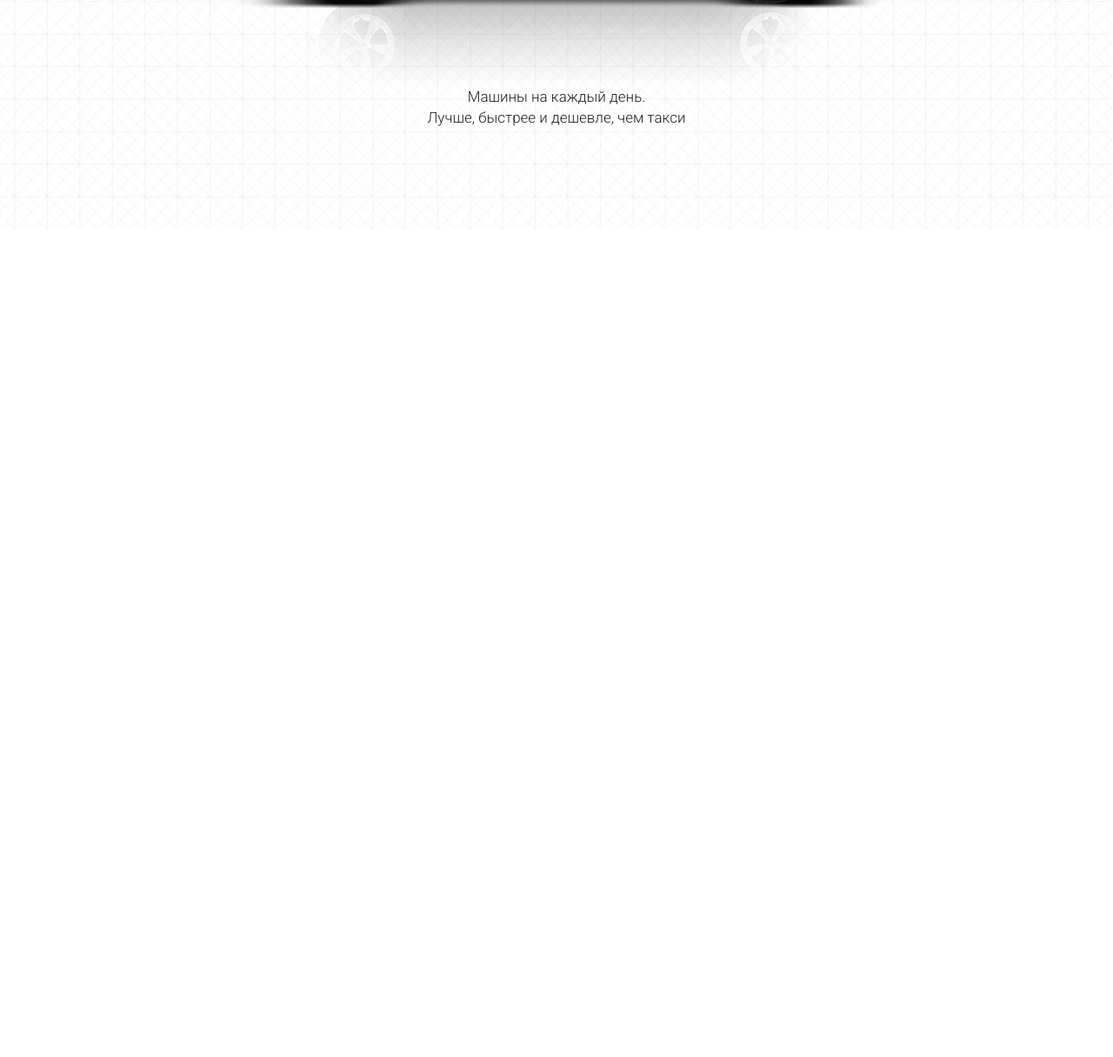
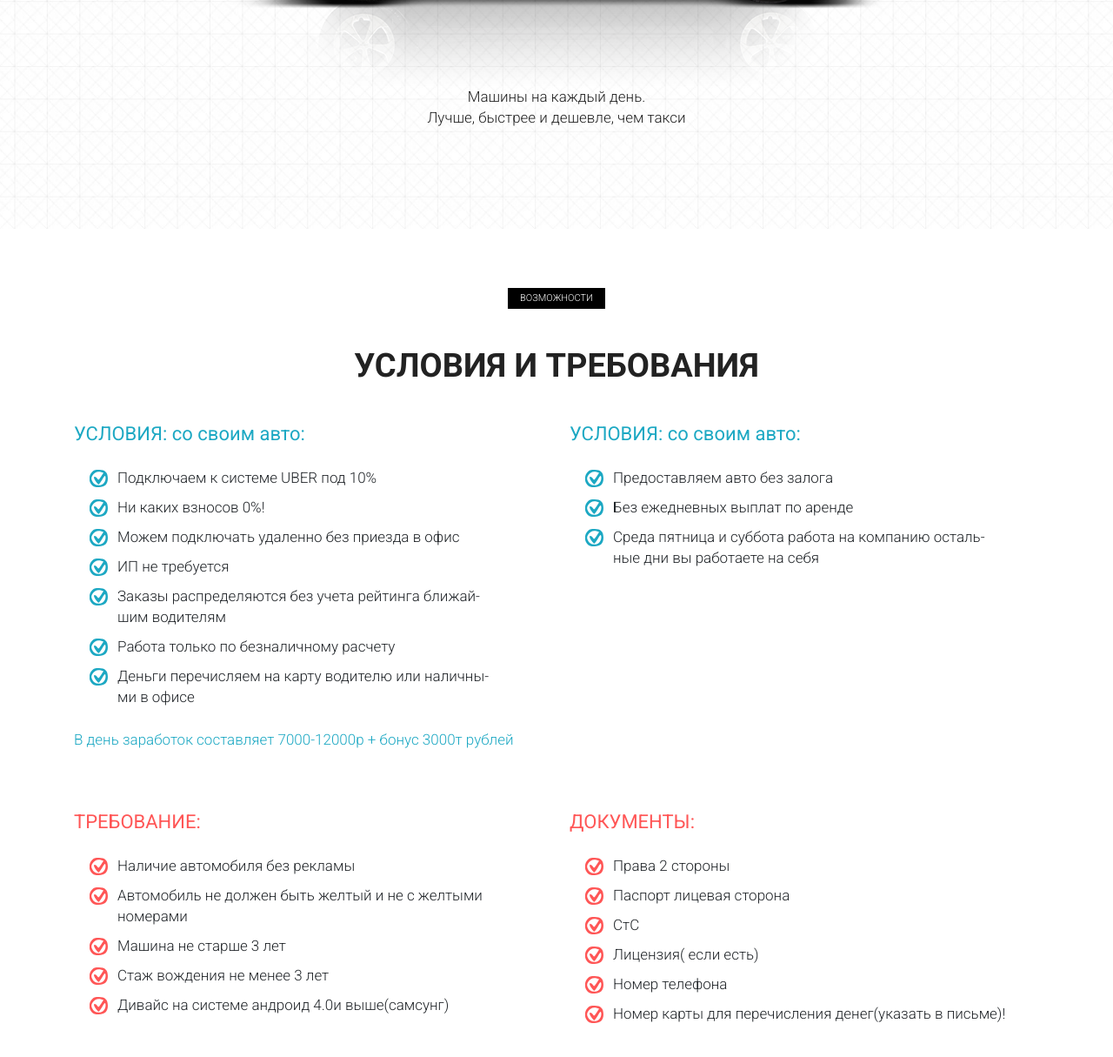
Before and after one commit to yrysNM/Web_Templates, a plain HTML site: page practice2Uber/src/index.html in a window 1280 px wide. Shown: the part 3341-4556 px from the top of the page at 87% size. Before the commit the page ends 3604 px from the top, so only its background shows below. Drawn offline with nearby package versions, Linux system fonts and the light colour scheme.

Commit message:
added block require

```diff
--- a/practice2Uber/src/index.html
+++ b/practice2Uber/src/index.html
@@ -256,38 +256,38 @@
                   <div class="col-md-4">
                       <div class="mobile_item mobile_item_1">
                           <div class="mobile_item_subtitle">оформление заказа одним касанием</div>
-                          <div class="mobile_item_plus"><img src="icons/plus.png" alt="plus"></div>
+                          <div class="mobile_item_plus"></div>
                       </div>
                   </div>
                   <div class="col-md-4">
                       <div class="mobile_item mobile_item_2">
                           <div class="mobile_item_subtitle">надежная подача</div>
-                         <div class="mobile_item_plus"><img src="icons/plus.png" alt="plus"></div>
+                         <div class="mobile_item_plus"></div>
                       </div>
                   </div>
                   <div class="col-md-4">
                       <div class="mobile_item mobile_item_3">
                           <div class="mobile_item_subtitle">прозрачные цены</div>
-                         <div class="mobile_item_plus"><img src="icons/plus.png" alt="plus"></div>
+                         <div class="mobile_item_plus"></div>
                       </div>
                   </div>
                   <div class="col-md-4">
                       <div class="mobile_item mobile_item_4">
                           <div class="mobile_item_subtitle">безналичная оплата</div>
-                         <div class="mobile_item_plus"><img src="icons/plus.png" alt="plus"></div>
+                         <div class="mobile_item_plus"></div>
                       </div>
                   </div>
                   <div class="col-md-4">
                       <div class="mobile_item  mobile_item_5">
                           <div class="mobile_item_subtitle">обратная связь</div>
-                         <div class="mobile_item_plus"><img src="icons/plus.png" alt="plus"></div>
+                         <div class="mobile_item_plus"></div>
                       </div>
                   </div>
                   <div class="col-md-4">
                       <div class="mobile_item mobile_item_6">
                           <div class="mobile_item_subtitle">разделить
                             стоимость поездки</div>
-                         <div class="mobile_item_plus"><img src="icons/plus.png" alt="plus"></div>
+                         <div class="mobile_item_plus"></div>
                       </div>
                   </div>
               </div>
@@ -315,5 +315,80 @@
         </div>
 
     </section>
+
+
+    <section class="require">
+        <div class="container">
+
+            <div class="head">Возможности</div>
+            <div class="headTxt">условия и требования</div>
+
+            <div class="row">
+                <div class="col-md-6">
+                    <div class="require_block">
+                        <div class="require_title">УСЛОВИЯ: со своим авто:</div>
+
+                        <ul class="require_list">
+                            <li>Подключаем к системе UBER  под 10%</li>
+                            <li>Ни каких взносов  0%!</li>
+                            <li>Можем подключать удаленно без приезда в офис</li>
+                            <li>ИП не требуется</li>
+                            <li>Заказы распределяются без учета рейтинга ближай-<br>шим водителям</li>
+                            <li>Работа только по безналичному расчету</li>
+                            <li>Деньги перечисляем на карту водителю или наличны-<br>ми в офисе</li>
+                        </ul>
+
+                        <div class="require_descr">В день заработок составляет 7000-12000р + бонус 3000т рублей</div>
+                    </div>
+
+                </div>
+
+                <div class="col-md-6">
+                    <div class="require_block">
+                        <div class="require_title">УСЛОВИЯ: со своим авто:</div>
+
+                        <ul class="require_list">
+                            <li>Предоставляем авто без залога</li>
+                            <li>Без ежедневных выплат по аренде</li>
+                            <li>Среда пятница и суббота работа на компанию осталь-<br>ные дни вы работаете на себя</li>
+                        </ul>
+
+                    </div>
+                </div>
+
+                <div class="col-md-6">
+                    <div class="require_block require_block_nmb warning">
+                        <div class="require_title">ТРЕБОВАНИЕ:</div>
+
+                        <ul class="require_list">
+                            <li>Наличие автомобиля без рекламы</li>
+                            <li>Автомобиль не должен быть желтый и не с желтыми номерами</li>
+                            <li>Машина не старше 3 лет</li>
+                            <li>Стаж вождения не менее 3 лет</li>
+                            <li>Дивайс на системе андроид 4.0и выше(самсунг)</li>
+                        </ul>
+
+                    </div>
+                </div>
+
+                <div class="col-md-6">
+                    <div class="require_block require_block_nmb warning">
+                        <div class="require_title">
+                            ДОКУМЕНТЫ:</div>
+
+                        <ul class="require_list">
+                            <li>Права 2 стороны</li>
+                            <li>Паспорт лицевая сторона</li>
+                            <li>СтС</li>
+                            <li>Лицензия( если есть)</li>
+                            <li>Номер телефона</li>
+                            <li>Номер карты для перечисления денег(указать в письме)!</li>
+                        </ul>
+
+                    </div>
+                </div>
+            </div>
+        </div>
+    </section>
 </body>
 </html>
--- a/practice2Uber/src/sass/style.sass
+++ b/practice2Uber/src/sass/style.sass
@@ -1,5 +1,10 @@
 $main_color: #1EACC7
 $seconds_color: #ff5656
+
+=btn_hover
+	&:hover
+		background-image: none
+		background-color: $main_color
 
 *
 	font-family: 'Roboto', sans-serif
@@ -68,6 +73,7 @@ nav
 		font-weight: 400
 		font-size: 14px
 		text-transform: uppercase
+		+btn_hover
 .promo
 	min-height: 800px
 	background: url('../img/bg/main_bg.jpg') center center/cover no-repeat
@@ -111,6 +117,8 @@ nav
 		text-align: center
 		text-transform: uppercase
 		color: #FFFFFF
+		+btn_hover
+
 
 .head
 	position: relative
@@ -233,6 +241,26 @@ nav
 			margin: 0 auto
 			background-color: #000
 			border-radius: 100%
+			&:before
+				content: ""
+				display: block
+				width: 14px
+				height: 2px
+				background-color: $main_color
+				transition: 0.3 all
+			&:after
+				content: ""
+				position: absolute
+				left:  50%
+				transform: translateX(-50%)
+				display: block
+				height: 14px
+				width: 2px
+				background-color: $main_color
+				transition: 0.3s all
+			&:hover
+				&:before, &:after
+					background-color: $seconds_color
 
 
 .choose
@@ -263,3 +291,49 @@ nav
 		font-size: 17px
 		font-weight: 300
 		line-height: 24px
+
+
+.require
+	padding: 68px 0 84px 0
+	&_block
+		margin: 33px 0
+		&_nmb
+			margin-bottom: 0px
+	&_title
+		color: #1ca8c3
+		font-size: 22px
+		font-weight: 400
+	&_list
+		padding-left: 50px
+		margin-top: 22px
+		list-style-type: none
+		li
+			font-size: 17px
+			font-weight: 300
+			line-height: 24px
+			margin-bottom: 10px
+			position: relative
+			&:before
+				content: ""
+				display: block
+				vertical-align: middle
+				position: absolute
+				left:  -32px
+				top: 3px
+				width: 21px
+				height: 20px
+				background: url('../icons/check_blue.svg')  center (center / cover) no-repeat
+	&_descr
+		margin-top: 25px
+		font-weight: 300
+		font-size: 17px
+		color: #1CA8C3
+		line-height: 24px
+
+	.warning
+		.require_title
+			color: $seconds_color
+		.require_list
+			li
+				&::before
+					background: url('../icons/check_red.svg')  center (center / cover) no-repeat
```
Also changed, not shown: practice2Uber/src/css/style.min.css, 1 other file.
